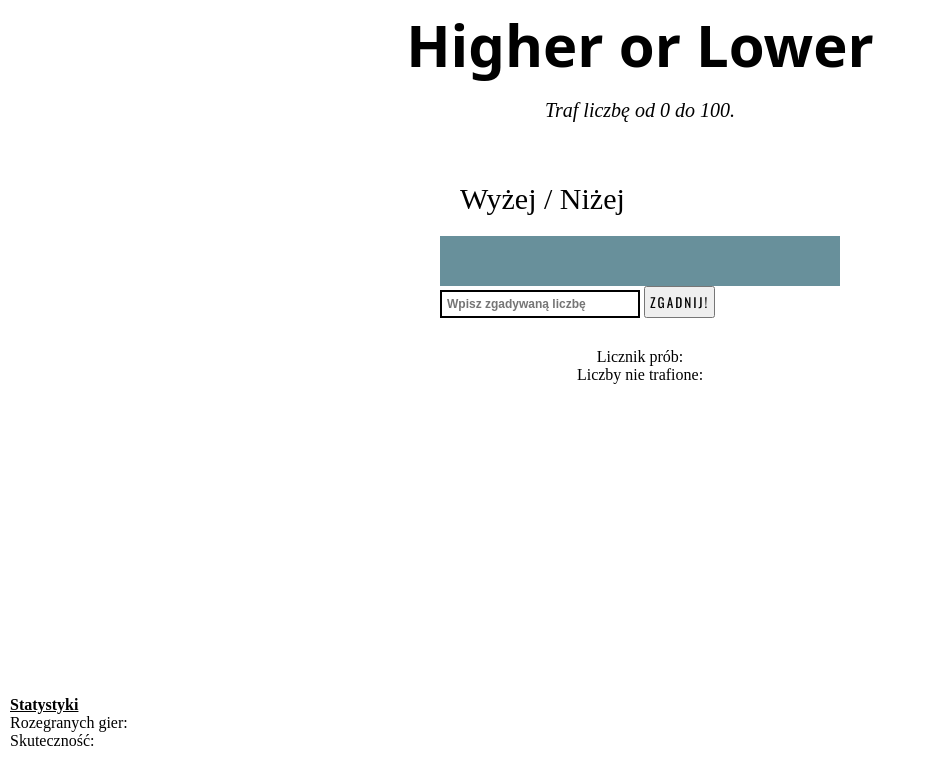
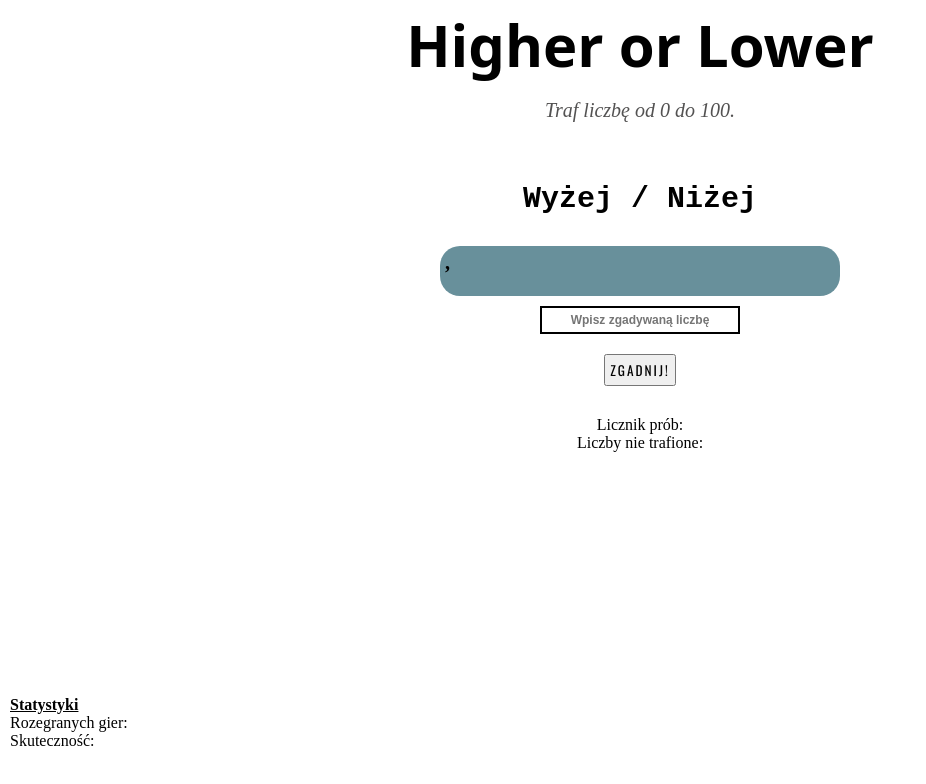
Before and after one commit to lFiOsX/Programming-challenge, a plain HTML site: page 001. - Higher or Lower/index.html in a window 1280 px wide. Both pictures are taken after a click on the button "ZGADNIJ!". Shown: the whole page, without its empty margins (0-926 px from the left). Drawn offline with nearby package versions, Linux system fonts and the light colour scheme; a web font is replaced by a local one.

Commit message:
JS - wyswietlanie liczb z tablicy, css- poprawki

```diff
--- a/001. - Higher or Lower/index.html
+++ b/001. - Higher or Lower/index.html
@@ -30,23 +30,25 @@
         <h1>Higher or Lower</h1>
         <p>Traf liczbę od 0 do 100.</p>
         <form action="POST" id="game-form">
+
             <!-- informacja wyzej nizej -->
             <div id="information"> Wyżej / Niżej </div>
             <div id="player-number"></div>
+
             <!-- pole do wpisywania liczby -->
-             <input type="text" name="player-number-input"  id="player-number-input" placeholder="Wpisz zgadywaną liczbę" required maxlength="3">
+             <input type="text" name="player-number-input" id="player-number-input" placeholder="Wpisz zgadywaną liczbę" required maxlength="3">
             <input type="button" value="ZGADNIJ!">
 
         </form>
         <!-- licznik skuch -->
-        <div>Licznik prób: </div>
-        <div>Liczby nie trafione: </div>
+        <div class="statistic">Licznik prób: </div>
+        <div class="statistic">Liczby nie trafione: </div>
 
          <!-- licznik gier, licznik stosunku rozegranych gier do trafien na liczbe prób (skutecznosc w procentach) -->
          <div id="stats-container">
-             <h4 id="stats">Statystyki</h4>
-             <div id="played-games">Rozegranych gier: </div>
-             <div id="effectiveness">Skuteczność: </div>
+             <h4>Statystyki</h4>
+             <div id="played-games" class="statistic">Rozegranych gier: </div>
+             <div id="effectiveness" class="statistic">Skuteczność: </div>
          </div>
 
 
--- a/001. - Higher or Lower/script.js
+++ b/001. - Higher or Lower/script.js
@@ -0,0 +1,61 @@
+/**
+ * Wpisz zgadywana liczbe do tablicy zgadnietych liczb
+ * metoda startu i resetu gry
+ *
+ */
+
+
+window.onload = function(){
+    var information = document.querySelector("#information");
+    var playerNumbers = document.querySelector("#player-number");
+    var playerNumberInput = document.querySelector("#player-number-input");
+    var sendButton = document.querySelector("#game-form input:last-child");
+    var statatistic = document.querySelector(".statistic");
+    var gameCount;
+    var gameLevel;
+    var targetNumber;
+
+
+
+
+
+    //Wylosuj liczbę
+    function randomNumber(maxNumb){
+        return Math.floor(Math.random() * maxNumb);
+    }
+
+
+    switch(gameLevel){
+        case "easy": // 0-10
+            targetNumber = randomNumber(11);
+        case "normal": // 0-50
+            targetNumber = randomNumber(51);
+            break;
+        case "hard":// 0 -100
+            targetNumber = randomNumber(101);
+            break;
+        default:
+            targetNumber = null;
+            break;
+        }
+
+    //dodaj liczbę z inputu do listy
+        var tablica = [];
+        sendButton.addEventListener("click", function(){
+            playerNumbers.textContent = playerNumberInput.value;
+            tablica += playerNumberInput.value + ", ";
+            playerNumbers.textContent = tablica;
+        })
+
+
+
+
+
+
+    //wyswietl liczbe z listy
+
+    //jesli liczba ger zostanie zmieniona to zrestartuj gre
+    //funkcja restartu gry
+
+
+};
--- a/001. - Higher or Lower/style.css
+++ b/001. - Higher or Lower/style.css
@@ -28,6 +28,7 @@ h1{
 p{
     font-style: italic;
     font-size: 20px;
+    color: rgb(83, 82, 82);
 
     padding: 10px;
 }
@@ -35,15 +36,33 @@ p{
 #information{
     font-size: 30px;
     padding: 20px;
+    font-family: 'Courier New', Courier, monospace;
+    font-weight: 600;
 }
-
+form{
+    display: flex;
+    padding: 30px;
+    align-items: center;
+    justify-content: center;
+    flex-direction: column;
+}
+/* prezentacja liczb wprowadzonych już przez uzytkownika */
 #player-number{
     background-color: #68909b;
+    border-radius: 20px;
     width: 400px;
     height: 50px;
+    padding: 5px;
+    margin: 10px;
+    overflow: hidden;
+
+    font-size: 20px;
+    font-weight: 600;
 }
-
+/* input - podana liczba przez użytkownika */
 #player-number-input{
+    /* display: block; */
+    text-align: center;
     font-size: 12px;
     width: 200px;
     padding: 5px;
@@ -52,16 +71,18 @@ p{
     border: 2px solid black;
 }
 
+/* button - "zgadinj"*/
 #game-form input:last-child{
+    margin-top: 20px;
+    display: inline-block;
+
     padding: 4px;
     letter-spacing: 2px;
     font-weight: 400;
     font-family: "Oswald", sans-serif;
 }
 
-form{
-    padding: 30px;
-}
+
 
 #stats-container{
     width: 250px;
```
